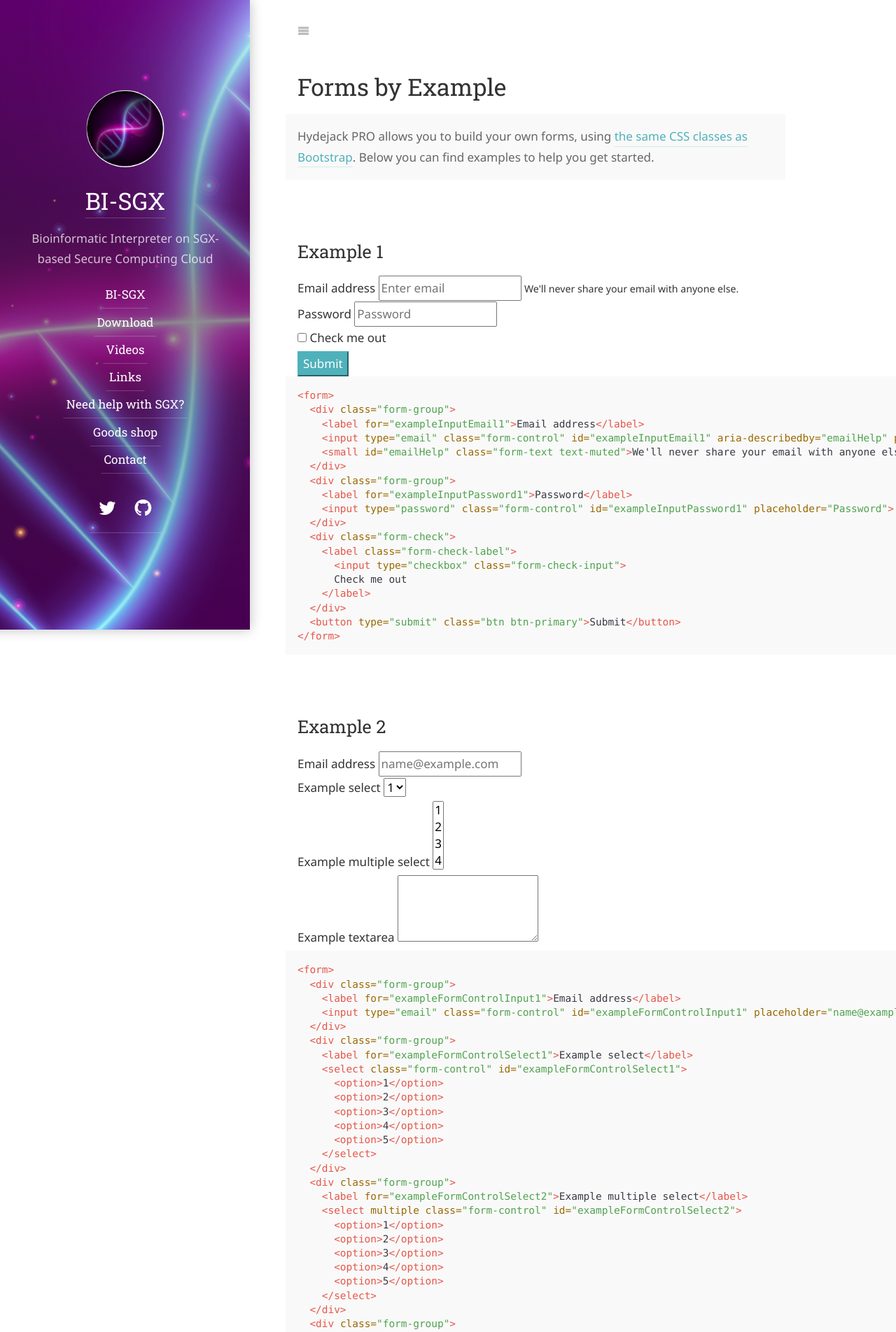
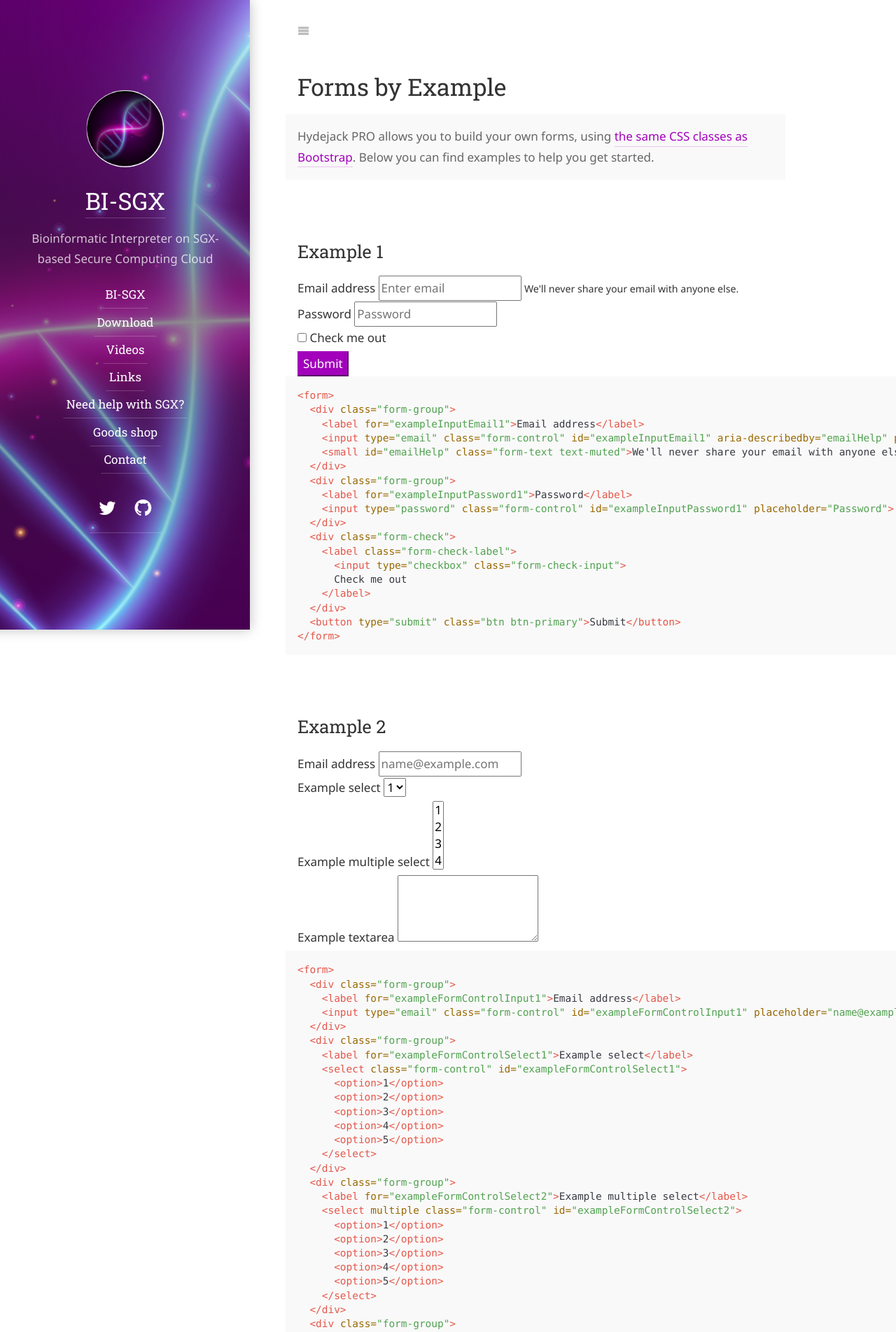
Before and after one commit to hello31337/hello31337.github.io, a Jekyll site: the page built from forms-by-example.md, in a window 1280 px wide. Shown: the top 1904 px of the page at 70% size. Built offline with Jekyll 4.4.1, drawn with Linux system fonts in a browser that asks for light colours; some web fonts are replaced.

Commit message:
Updated colors.

```diff
--- a/_config.yml
+++ b/_config.yml
@@ -81,12 +81,12 @@ paginate_path:         /page-:num/
 
 # Sidebar image and theme color of the site.
 accent_image:          /assets/img/sidebar-bg.jpg
-accent_color:          rgb(79,177,186)
+accent_color:          rgb(162,0,187)
 
 # This is used for the `theme-color` meta tag,
 # which changes the background color of the browser UI in certain browsers.
 # Defaults to `accent_color`.
-theme_color:           rgb(25,55,71)
+theme_color:           rgb(62,0,90)
 
 # The string encoding which fonts to fetch from Google Fonts.
 # See: <https://hydejack.com/docs/configuration/>
```
